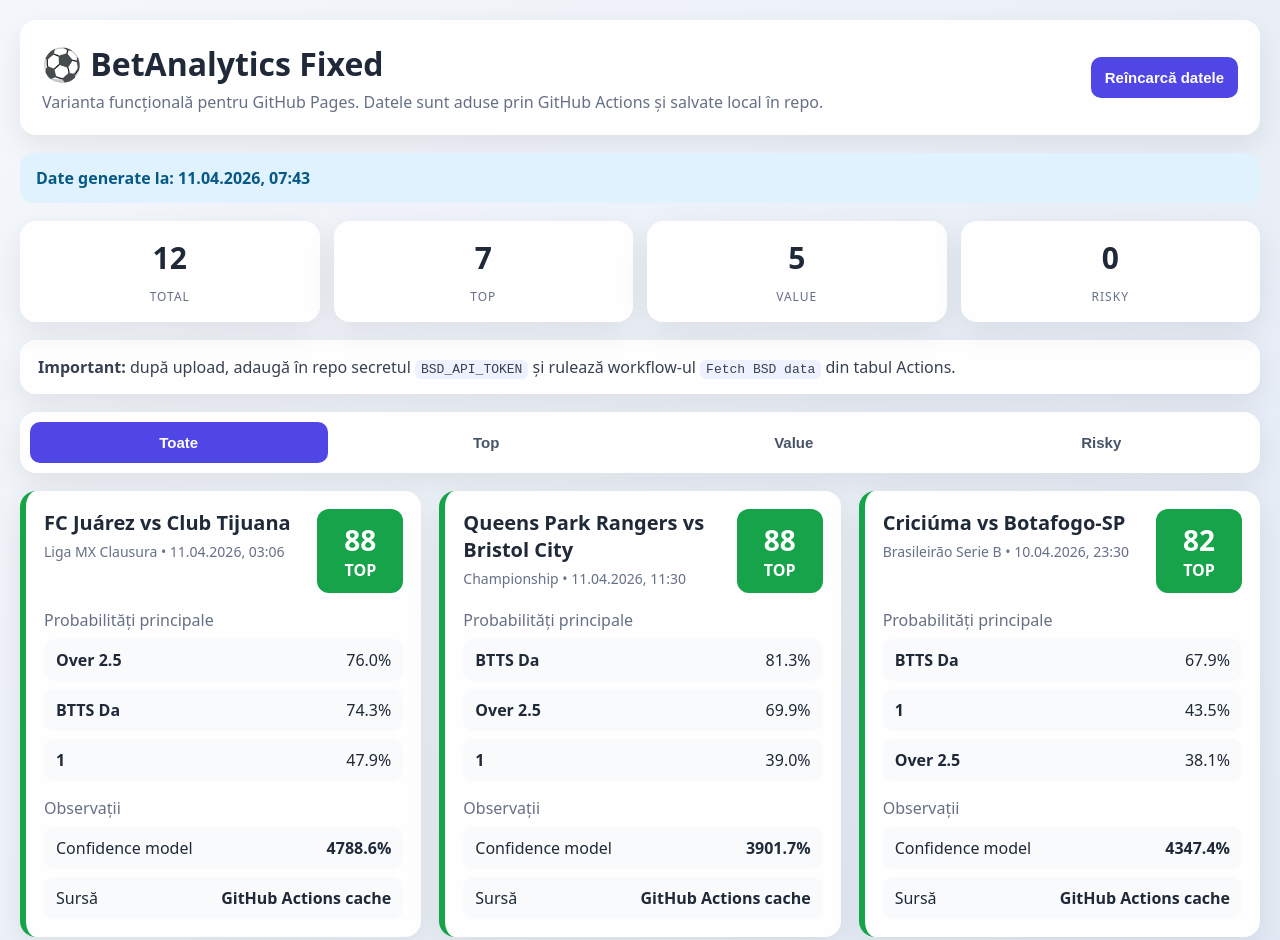
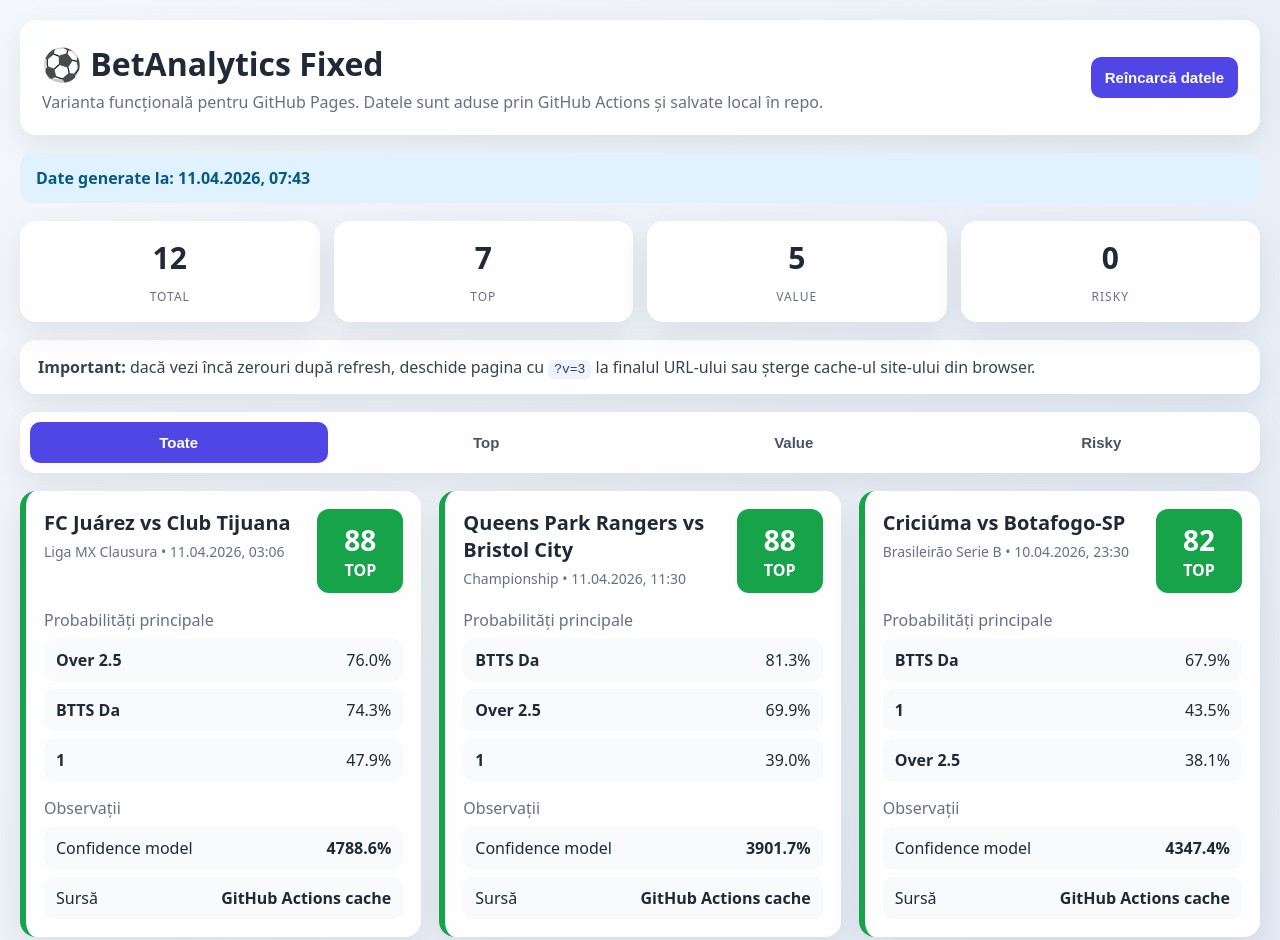
Before and after one commit to Balty1991/New, a plain HTML site: page index.html in a window 1280 px wide. Shown: the top 940 px of the page. Drawn offline with Linux system fonts and the light colour scheme.

Commit message:
Bust cache for Pages assets

```diff
--- a/index.html
+++ b/index.html
@@ -4,7 +4,7 @@
   <meta charset="UTF-8" />
   <meta name="viewport" content="width=device-width, initial-scale=1.0" />
   <title>BetAnalytics Fixed</title>
-  <link rel="stylesheet" href="styles.css" />
+  <link rel="stylesheet" href="styles.css?v=3" />
 </head>
 <body>
   <div class="app">
@@ -28,7 +28,7 @@
     </section>
 
     <section class="card helper">
-      <strong>Important:</strong> după upload, adaugă în repo secretul <code>BSD_API_TOKEN</code> și rulează workflow-ul <code>Fetch BSD data</code> din tabul Actions.
+      <strong>Important:</strong> dacă vezi încă zerouri după refresh, deschide pagina cu <code>?v=3</code> la finalul URL-ului sau șterge cache-ul site-ului din browser.
     </section>
 
     <section class="card filters">
@@ -41,6 +41,6 @@
     <main id="results" class="results"></main>
   </div>
 
-  <script src="app.js"></script>
+  <script src="app.js?v=3"></script>
 </body>
 </html>
```
